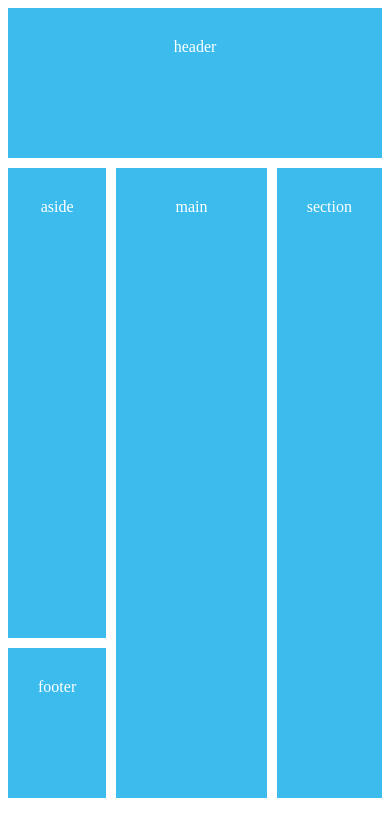
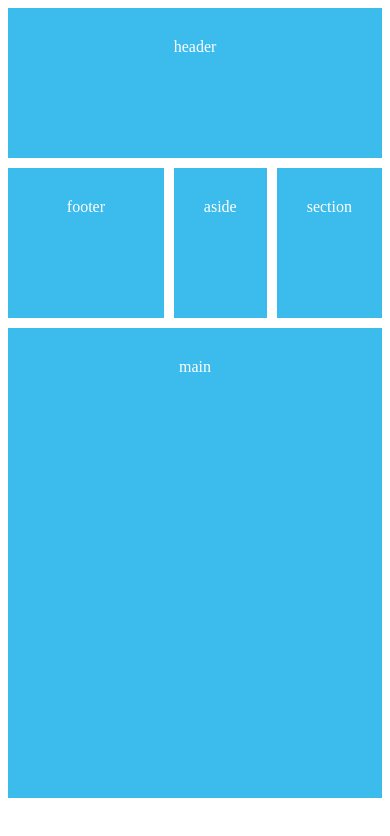
Before and after one commit to ellaidevs/comment-manager-frontend, a React (Create React App) app: page / in a window 390 px wide. Shown: the top 836 px of the page. Built offline with nearby package versions, Linux system fonts and the light colour scheme.

Commit message:
feat: mobile view grid

```diff
--- a/src/App.css
+++ b/src/App.css
@@ -9,14 +9,32 @@ body {
     grid-template-columns: repeat(4, 1fr);
     grid-auto-rows: minmax(150px, auto);
     grid-gap: 10px;
-    width: 100%;
+    /*max-width: 960px;*/
     margin: 0 auto;
     grid-template-areas:
+    "header header header header"
+    "footer footer aside section"
+    "main main main main"
+    "main main main main"
+    "main main main main";
+}
+
+@media screen and (min-width: 760px) {
+    #content {
+        display: grid;
+        grid-template-columns: repeat(4, 1fr);
+        grid-auto-rows: minmax(150px, auto);
+        grid-gap: 10px;
+        /*max-width: 960px;*/
+        margin: 0 auto;
+        grid-template-areas:
     "header header header header"
     "aside main main section"
     "aside main main section"
     "aside main main section"
-    "footer main main section"
+    "footer main main section";
+    }
+
 }
 
 #content header, aside, main, section, footer {
```
